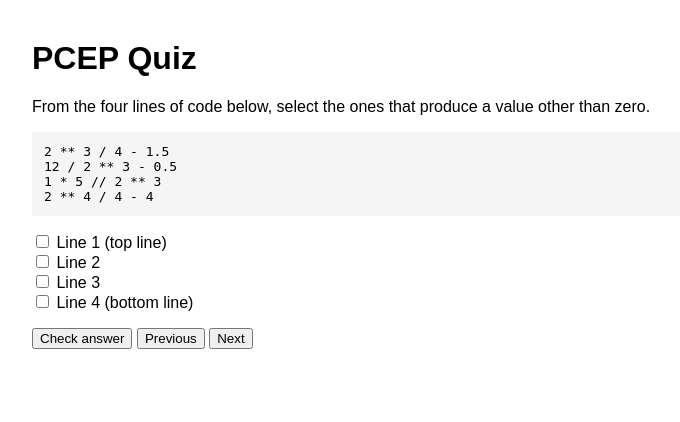
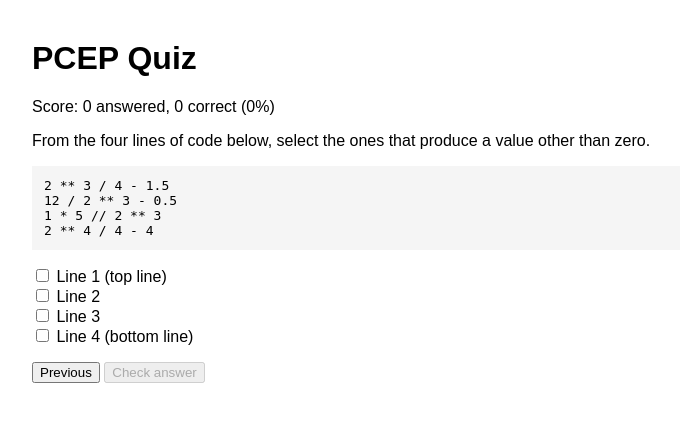
Before and after one commit to alex888me/pcep-practice-tests, a FastAPI app: page / in a window 1280 px wide. Shown: the top 422 px of the page, without its empty margins (248-928 px from the left). Run offline with FastAPI, Linux system fonts and the light colour scheme; some libraries are stand-ins or nearby versions.

Commit message:
Unify check/next button and add score stats

```diff
--- a/main.py
+++ b/main.py
@@ -52,6 +52,7 @@ async def check_answer(
             "request": request,
             "is_correct": is_correct,
             "correct_labels": correct_labels,
+            "question_index": question_index,
         },
     )
 
--- a/templates/index.html
+++ b/templates/index.html
@@ -28,9 +28,48 @@
   </head>
   <body>
     <h1>PCEP Quiz</h1>
+    <p>
+      Score:
+      <span id="stats-total">0</span> answered,
+      <span id="stats-correct">0</span> correct
+      (<span id="stats-percent">0%</span>)
+    </p>
 
     <div id="question-card">
       {% include "question.html" %}
     </div>
+
+    <script>
+      let totalAnswered = 0;
+      let correctAnswered = 0;
+
+      function updateStats() {
+        const percent = totalAnswered
+          ? Math.round((correctAnswered / totalAnswered) * 100)
+          : 0;
+        document.getElementById("stats-total").textContent = totalAnswered;
+        document.getElementById("stats-correct").textContent = correctAnswered;
+        document.getElementById("stats-percent").textContent = `${percent}%`;
+      }
+
+      document.body.addEventListener("htmx:afterSwap", (event) => {
+        if (!event.detail.target || event.detail.target.id !== "result") {
+          return;
+        }
+
+        const marker = document.getElementById("stats-update");
+        if (!marker) {
+          return;
+        }
+
+        totalAnswered += 1;
+        if (marker.dataset.correct === "1") {
+          correctAnswered += 1;
+        }
+
+        updateStats();
+        marker.remove();
+      });
+    </script>
   </body>
 </html>
--- a/templates/question.html
+++ b/templates/question.html
@@ -8,6 +8,7 @@
   hx-post="/check"
   hx-target="#result"
   hx-swap="innerHTML"
+  hx-on="change: if (event.target.name === 'selected') { const btn = this.querySelector('#action-button'); if (btn && btn.dataset.state === 'check') { const anyChecked = this.querySelectorAll('input[name=selected]:checked').length > 0; btn.disabled = !anyChecked; } }"
 >
   <input type="hidden" name="question_index" value="{{ question_index }}" />
 
@@ -28,7 +29,6 @@
     {% endfor %}
   </div>
 
-  <button type="submit">Check answer</button>
   <button
     type="button"
     hx-get="/previous?index={{ question_index }}"
@@ -37,13 +37,8 @@
   >
     Previous
   </button>
-  <button
-    type="button"
-    hx-get="/next?index={{ question_index }}"
-    hx-target="#question-card"
-    hx-swap="innerHTML"
-  >
-    Next
+  <button id="action-button" type="submit" disabled data-state="check">
+    Check answer
   </button>
 </form>
 
```
Also changed, not shown: templates/result.html (+14 -0 lines).
